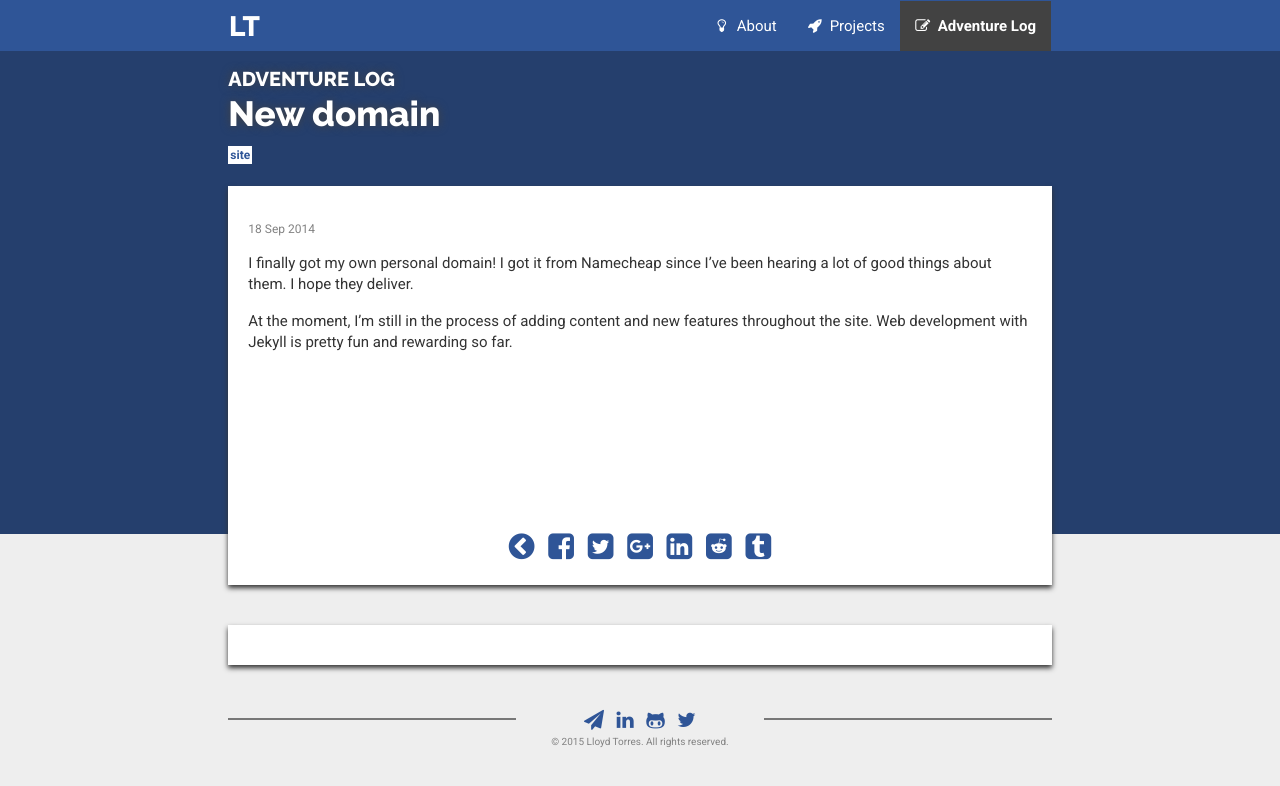
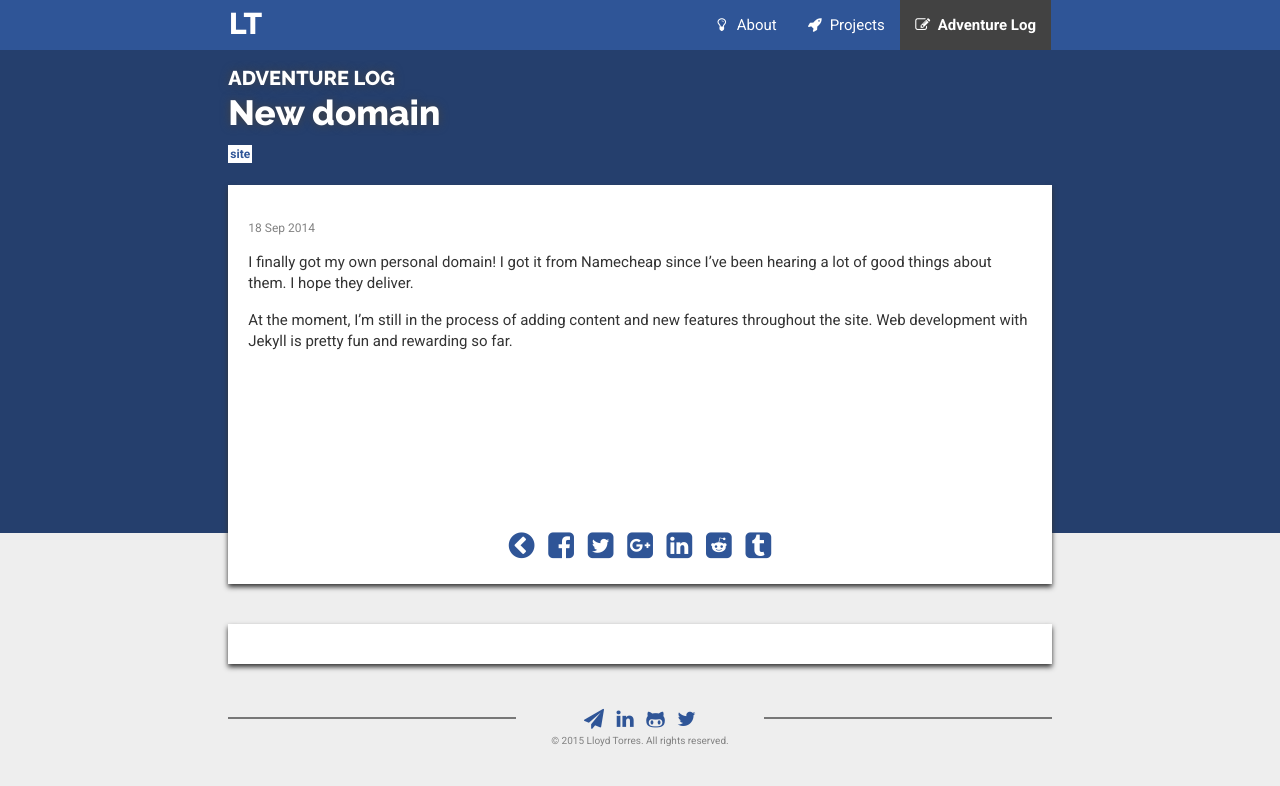
Before and after one commit to lloydtorres/lloydtorres.github.io, a Jekyll site: the page built from _posts/2014-09-18-new-domain.md, in a window 1280 px wide. Shown: the top 786 px of the page. Built offline with Jekyll 4.4.1, drawn with Linux system fonts in a browser that asks for light colours; nearby versions of some CDN libraries; comment, search, counter and statistics services are not loaded.

Commit message:
Adjust header CSS

```diff
--- a/_sass/_layout.scss
+++ b/_sass/_layout.scss
@@ -3,25 +3,30 @@
  */
 .site-header {
     background-color: $mignonic-blue;
-    margin-top: -2px;
+    margin-top: -3px;
     margin-bottom: -1px !important;
-    top: 0%;
-    left: 0%;
+    top: 0;
+    left: 0;
     width: 100%;
     border-radius: 0px !important;
+    @include media-query($on-palm) {
+        margin-top: 0px;
+    }
 }
 
 .site-title {
     font-family: 'Raleway', sans-serif;
-    font-size: 28px !important;
-    margin-top: 3px;
-    margin-bottom: -1px;
-    margin-left: -17px;
+    font-size: 30px !important;
+    margin-top: 1px;
     float: left;
 
     &:hover, &:visited, &:link, &:active, &:focus {
         text-decoration: none;
         color: white !important;
+    }
+
+    @include media-query($on-palm) {
+        margin-top: 3px;
     }
 }
 
@@ -61,12 +66,7 @@
 .menu-button {
     color: white;
     font-size: 30px !important;
-    vertical-align: 0 !important;
-    line-height: 20px !important;
-
-    @include media-query($on-laptop) {
-        margin-top: 11px;
-    }
+    margin-right: -10px;
 }
 
 .navicons {
```
